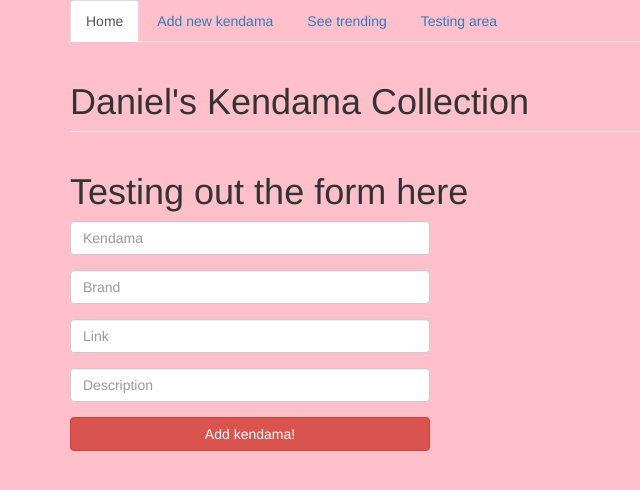
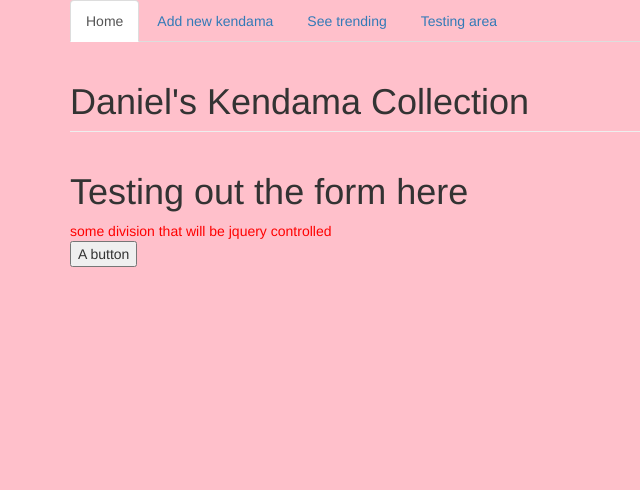
Before and after one commit to danielcodes/kendama-collection, a Flask app: template templates/dummy.html in a window 1280 px wide. Shown: the top 490 px of the page, without its empty margins (0-640 px from the left). Run offline with Flask 2, Linux system fonts and the light colour scheme; the template is opened without the code that fills it: values that come from a table or form of the project are taken from there, others are empty; some libraries are stand-ins or nearby versions.

Commit message:
added remove all button

```diff
--- a/app.py
+++ b/app.py
@@ -52,7 +52,6 @@ class KendamaForm(Form):
 def home():
 
     kendamas = Kendama.query.all()
-
     return render_template("kendamas.html", kendamas=kendamas)
 
 
@@ -85,27 +84,18 @@ def new_kendama():
     return render_template("kendama_form.html", form=form)
 
 
-@app.route("/testing", methods=["GET", "POST"])
+@app.route("/delete_all", methods=["POST"])
+def delete_kendamas():
+
+    Kendama.query.delete()
+    db.session.commit()
+    return redirect("/")
+
+
+
+@app.route("/testing", methods=["GET"])
 def testing_components():
 
-    form = KendamaForm()
-    print "hey, testing page"
-    if form.validate_on_submit():
-        # access from content with form.name.data
-        # create new kendama and place it in the database
-        name = form.name.data
-        brand = form.brand.data
-        link = form.link.data
-        desc = form.description.data
-
-        # create the object
-        new_kendama = Kendama(name, brand, link, desc)
-
-        # add it to the db
-        db.session.add(new_kendama)
-        db.session.commit()
-
-        return redirect('/')
     return render_template("dummy.html", form=form)
 
 
--- /dev/null
+++ b/static/js/main.js
@@ -0,0 +1,15 @@
+$(document).ready(function(){
+
+  $("#wat").css("color", "red");
+
+  $("#same").on("click", function(){
+
+	$.get("/", function(data){
+	  console.log(data);
+	});
+
+
+
+  });
+
+});
--- a/templates/base.html
+++ b/templates/base.html
@@ -39,9 +39,10 @@
 		<!--container-->
 		</div>
 
-
 		<script src="/static/bower_components/jquery/dist/jquery.min.js"></script>
 		<script src="/static/bower_components/bootstrap/dist/js/bootstrap.min.js"></script>
+		<script src="/static/js/main.js"></script>
+		<script type=text/javascript> $SCRIPT_ROOT = {{ request.script_root|tojson|safe }}; </script>
 
   </body>
 </html>
--- a/templates/dummy.html
+++ b/templates/dummy.html
@@ -9,40 +9,14 @@
 	<div class="row">
 		<div class="col-md-6">
 
-			<form method="POST" action="/testing">
-				{{ form.csrf_token }}
+			<div id="wat">
+				some division that will be jquery controlled
+			</div>
 
-				<div class="form-group row">
-					<div class="col-md-8">
-						{{ form.name(class="form-control", placeholder="Kendama") }}
-					</div>
-				</div>
+			<input id="same" type="button" value="A button">
 
-				<div class="form-group row">
-					<div class="col-md-8">
-						{{ form.brand(class="form-control", placeholder="Brand") }}
-					</div>
-				</div>
 
-				<div class="form-group row">
-					<div class="col-md-8">
-						{{ form.link(class="form-control", placeholder="Link") }}
-					</div>
-				</div>
 
-				<div class="form-group row">
-					<div class="col-md-8">
-						{{ form.description(class="form-control", placeholder="Description") }}
-					</div>
-				</div>
-
-				<div class="form-group row">
-					<div class="col-md-8">
-						<button type="submit" class="btn btn-danger btn-block">Add kendama!</button>
-					</div>
-				</div>
-
-			</form>
 		</div>
 	</div>
 
--- a/templates/kendamas.html
+++ b/templates/kendamas.html
@@ -14,6 +14,11 @@
 			<p>
 			  This is a to-be CRUD site where I can show off my collection of kendamas. I started playing kendama around Summer '15. My brother had brough one home from a friend's house. I wasn't too impressed when i first saw it. This all changed when I did a quick search on the internet and saw the tricks that you could do with it. I remember that night attempting to try the basic moshikame. It took me about a day or so before I could do it, after that I was hooked.
 			</p>
+
+			<h3>Dange Zone</h3>
+			<form action="/delete_all" method="POST">
+				<input class="btn btn-primary btn-danger" type="submit" value="Remove kendamas">
+			</form>
 		</div>
 	</div>
 
```
Also changed, not shown: README.md.
